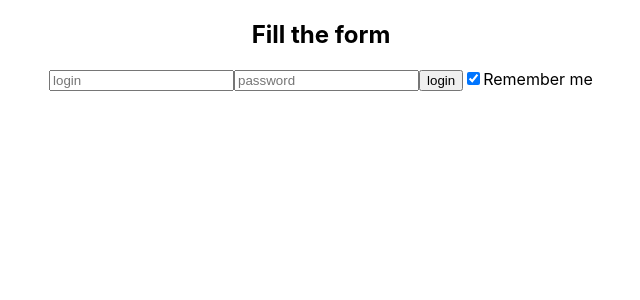
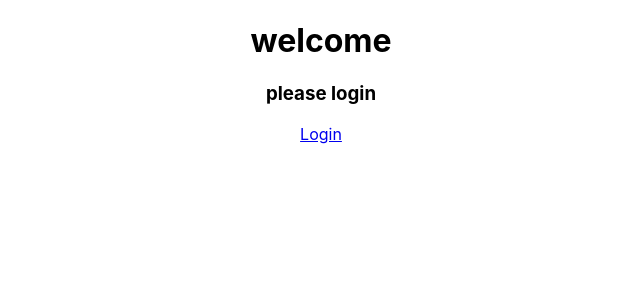
Before and after one commit to MartaAG/Dare-It-code-challenge, a React (Create React App) app: page / in a window 1280 px wide. Shown: the top 300 px of the page, without its empty margins (319-959 px from the left). Built offline with nearby package versions, Linux system fonts and the light colour scheme.

Commit message:
add routes

```diff
--- a/package.json
+++ b/package.json
@@ -8,6 +8,7 @@
     "@testing-library/user-event": "^13.5.0",
     "react": "^17.0.2",
     "react-dom": "^17.0.2",
+    "react-router": "^6.2.1",
     "react-scripts": "5.0.0",
     "web-vitals": "^2.1.3"
   },
--- a/src/App.js
+++ b/src/App.js
@@ -1,11 +1,19 @@
 
+import React from 'react';
 import './App.css';
 import Login from './pages/Login'
+import { Routes, Route,} from "react-router-dom";
+import Home from "./pages/Home"
+import Content from './pages/Content'
 
 function App() {
   return (
     <div className="App">
-     <Login></Login>
+      <Routes>
+        <Route path="/" element={<Home />} />
+        <Route path="/login" element={<Login />} />
+        <Route path ='/content' element={<Content />} />
+      </Routes>
     </div>
   );
 }
--- a/src/index.js
+++ b/src/index.js
@@ -3,10 +3,13 @@ import ReactDOM from 'react-dom';
 import './index.css';
 import App from './App';
 import reportWebVitals from './reportWebVitals';
+import { BrowserRouter } from "react-router-dom";
 
 ReactDOM.render(
   <React.StrictMode>
-    <App />
+    <BrowserRouter>
+      <App />
+    </BrowserRouter>
   </React.StrictMode>,
   document.getElementById('root')
 );
--- /dev/null
+++ b/src/pages/Content.jsx
@@ -0,0 +1,12 @@
+import React from 'react';
+
+
+function Content() {
+  return (
+    <div >
+        <h1>content</h1>
+    </div>
+  );
+}
+
+export default Content;
--- /dev/null
+++ b/src/pages/Home.jsx
@@ -0,0 +1,15 @@
+import React from 'react';
+import { Link } from "react-router-dom";
+
+
+function Home() {
+  return (
+    <div >
+        <h1>welcome</h1>
+        <h3>please login</h3>
+        <Link to = '/login'>Login</Link>
+    </div>
+  );
+}
+
+export default Home;
--- a/src/pages/Login.jsx
+++ b/src/pages/Login.jsx
@@ -1,12 +1,15 @@
 import React, { useEffect, useState } from 'react';
 import Header from '../components/atom/header';
 import Form from '../components/organism/Form';
+import { useNavigate } from "react-router-dom";
 
 const LOGIN_KEY = 'loginData';
+
 
 const Login = () => {
     const [initialData, setInitialData] = useState(undefined);
     const [rememberMe, setRememberMe] = useState(true);
+    const navigate = useNavigate();
 
     useEffect(() => {
         const savedData = localStorage.getItem(LOGIN_KEY);
@@ -24,6 +27,7 @@ const Login = () => {
              localStorage.removeItem(LOGIN_KEY)
          }
         console.log('send to api', loginData)
+        navigate("/content", { replace: true });
     }
 
     const handleCheckbox = (ev) => {
```
Also changed, not shown: 1 other file (tests, documents, lock files or other folders).
